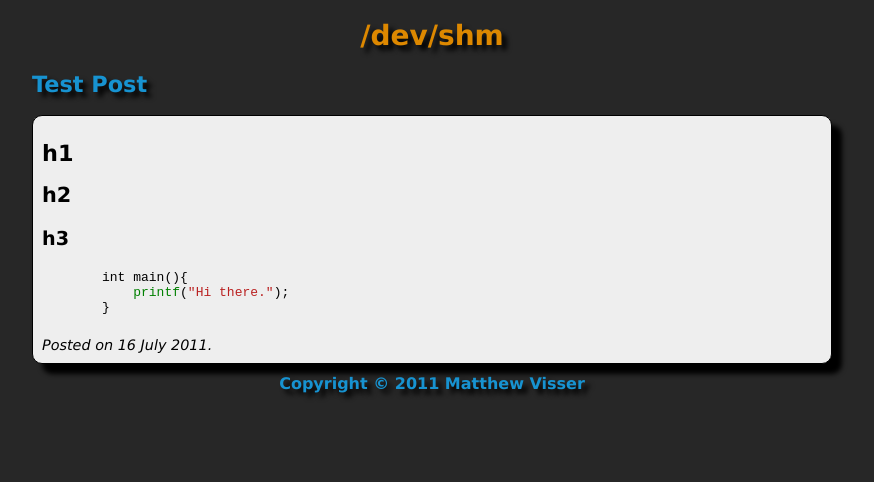
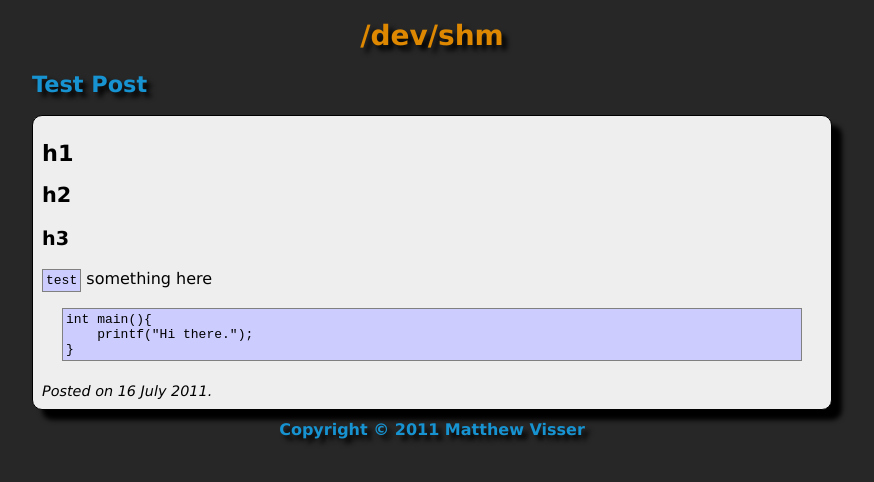
Before and after one commit to mvisser/mvisser.github.com, a Jekyll site: the page built from _posts/2011-07-16-test-post.markdown, in a window 1280 px wide. Shown: the top 482 px of the page, without its empty margins (208-1082 px from the left). Built offline with Jekyll 4.4.1, drawn with Linux system fonts in a browser that asks for light colours.

Commit message:
Added better code styling.

```diff
--- a/_posts/2011-07-16-test-post.markdown
+++ b/_posts/2011-07-16-test-post.markdown
@@ -7,9 +7,8 @@ title: "Test Post"
 ## h2 ##
 ### h3 ###
 
+`test` something here
 
-{% highlight ruby %}
-int main(){
-    printf("Hi there.");
-}
-{% endhighlight %}
+    int main(){
+        printf("Hi there.");
+    }
--- a/css/mvisser.css
+++ b/css/mvisser.css
@@ -68,10 +68,17 @@ blockquote{
     padding-right: 10px;
     background-color: #ccf;
 }
-/*
-code{
-    border:1px solid #1793d1;
-    padding:1px;
+pre code {
+    display:block !important;
+    border:medium none !important;
+    padding:3px;
     background-color: #ccf;
 }
-*/
+pre{
+    border: 1px solid gray;
+}
+code{
+    padding:3px;
+    border: 1px solid gray;
+    background-color: #ccf;
+}
```
